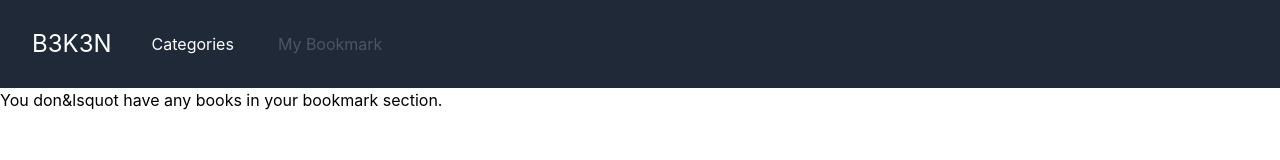
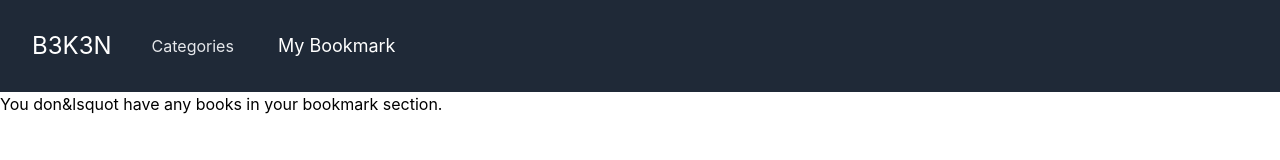
Before and after one commit to mar-sh/d-eall-fe-assignment, a Next.js app: page /bookmark in a window 1280 px wide. Shown: the top 160 px of the page. Built offline with nearby package versions, Linux system fonts and the light colour scheme.

Commit message:
give nav item active className

```diff
--- a/components/headerDefault.js
+++ b/components/headerDefault.js
@@ -1,7 +1,18 @@
 import React, { useState } from "react";
+import { useRouter } from "next/router";
 import NextLink from "next/link";
 
+const menu = [
+  {
+    id: 1,
+    name: "Categories",
+    path: "/categories",
+  },
+  { id: 2, name: "My Bookmark", path: "/bookmark" },
+];
+
 const HeaderDefault = () => {
+  const { route } = useRouter();
   const [expandMobileMenu, setExpandMobileMenu] = useState(false);
 
   return (
@@ -39,22 +50,21 @@ const HeaderDefault = () => {
         }`}
       >
         <ul className="list-reset lg:flex justify-start flex-1 items-center">
-          <li className="mr-3">
-            <NextLink
-              className="inline-block py-2 px-4 text-white no-underline"
-              href="/categories"
-            >
-              Categories
-            </NextLink>
-          </li>
-          <li className="mr-3">
-            <NextLink
-              className="inline-block text-gray-600 no-underline hover:text-gray-200 hover:text-underline py-2 px-4"
-              href="/bookmark"
-            >
-              My Bookmark
-            </NextLink>
-          </li>
+          {menu.map((item) => (
+            <li className="mr-3" key={item.id}>
+              <NextLink
+                exact
+                className={`inline-block py-2 px-4 ${
+                  route === item.path
+                    ? "text-white text-bold text-lg hover:none"
+                    : " text-gray-200 hover:text-gray-300"
+                }`}
+                href={item.path}
+              >
+                {item.name}
+              </NextLink>
+            </li>
+          ))}
         </ul>
       </div>
     </nav>
```
